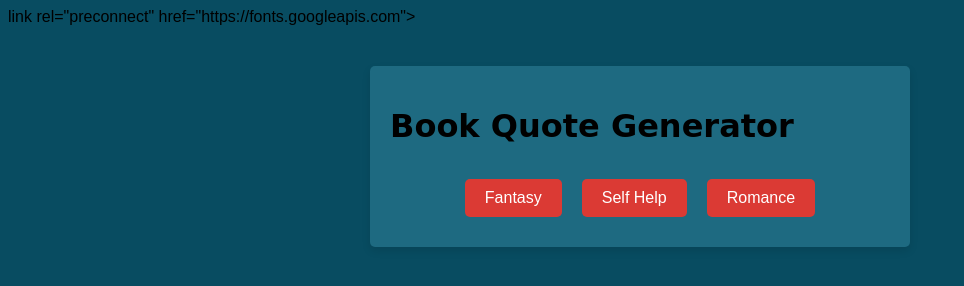
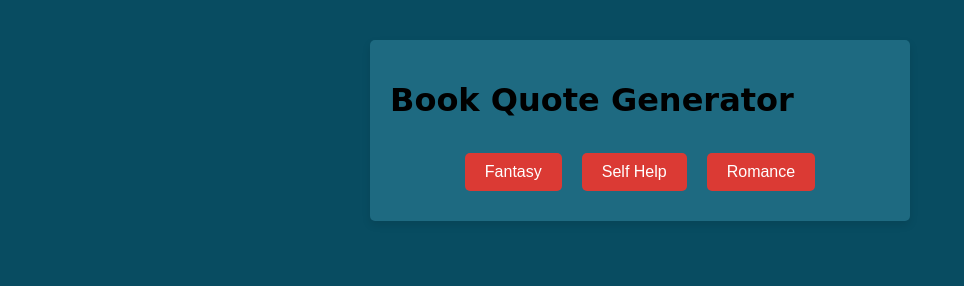
Before and after one commit to Trixtabella/CFG_Project, a plain HTML site: page generator.html in a window 1280 px wide. Shown: the whole page, without its empty margins (0-964 px from the left). Drawn offline with Linux system fonts and the light colour scheme; a web font is replaced by a local one.

Commit message:
update to google font code
correcting error in code which was causing it to display on the webpage

```diff
--- a/generator.html
+++ b/generator.html
@@ -1,7 +1,7 @@
 <!DOCTYPE html>
 <html>
 <head>
-    link rel="preconnect" href="https://fonts.googleapis.com">
+    <link rel="preconnect" href="https://fonts.googleapis.com">
     <link rel="preconnect" href="https://fonts.gstatic.com" crossorigin>
     <link href="https://fonts.googleapis.com/css2?family=Tektur&display=swap" rel="stylesheet"><link rel="preconnect" href="https://fonts.googleapis.com">
     <link rel="preconnect" href="https://fonts.gstatic.com" crossorigin>
```
Lines whose indentation alone changed are shown as unchanged.
